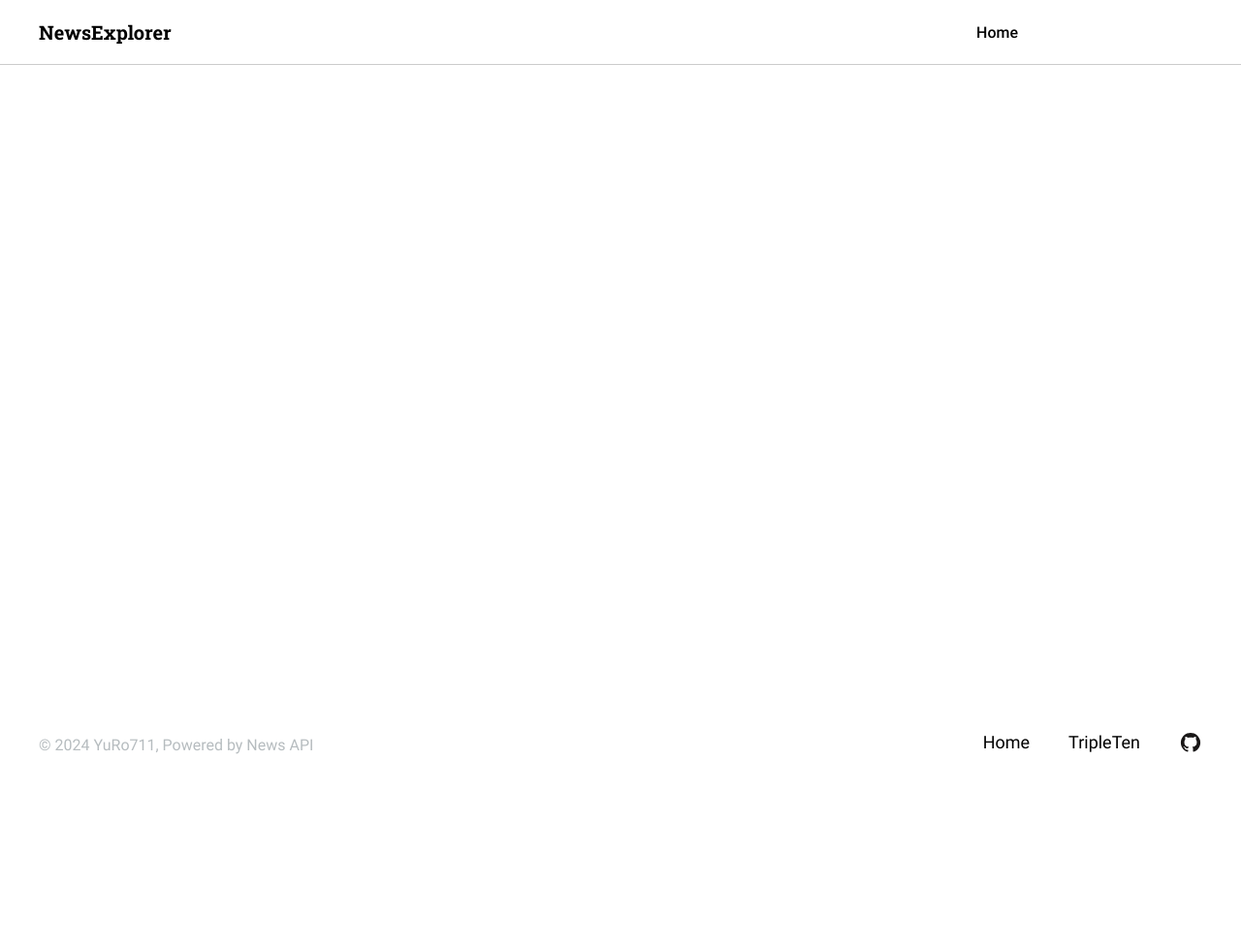
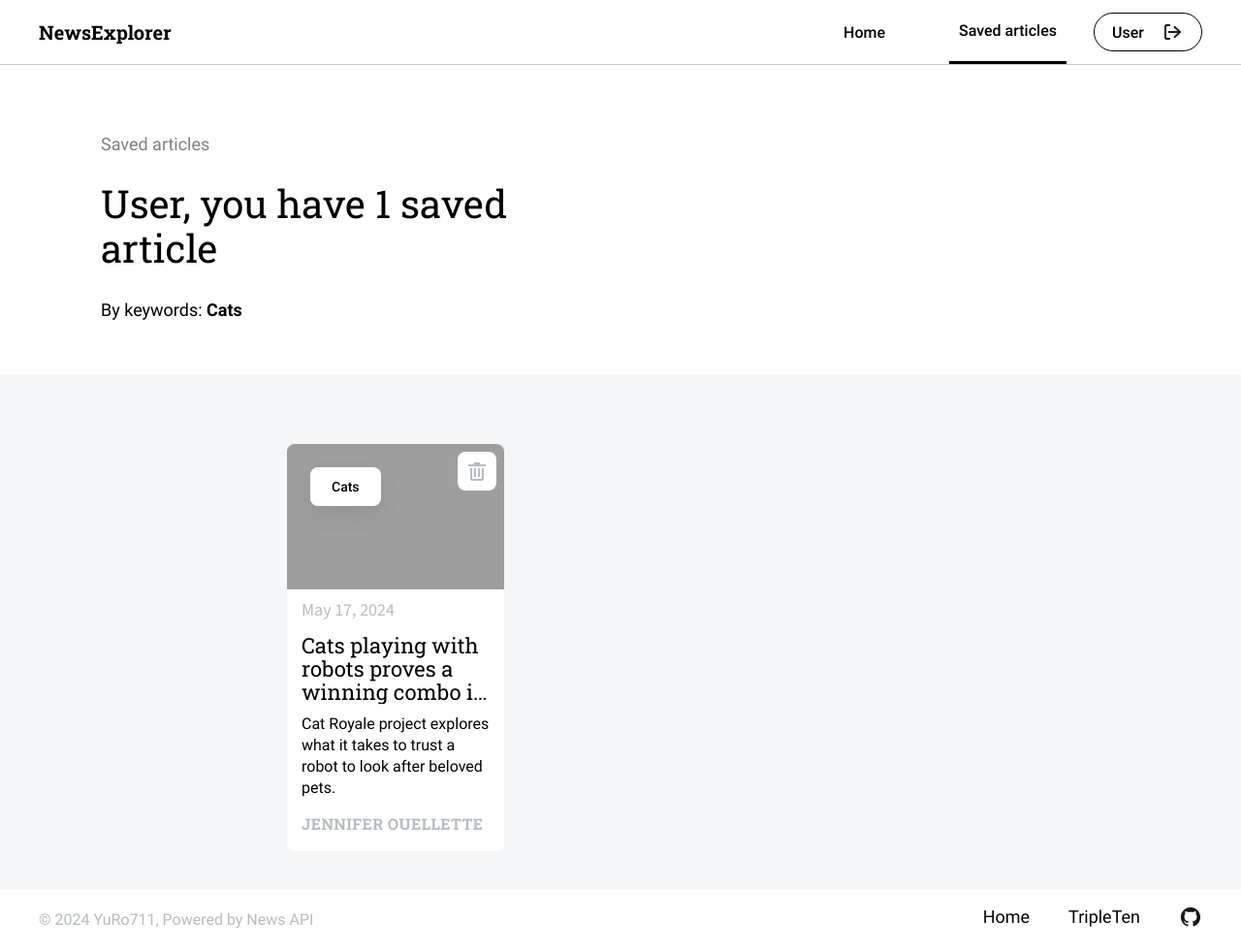
Before and after one commit to YuRo711/news-explorer-front, a React app: page /saved in a window 1280 px wide. Shown: the whole page at 97% size. Before the commit the page ends 800 px from the top, so only its background shows below. Built offline with nearby package versions, Linux system fonts and the light colour scheme; grey boxes are pictures that could not be loaded; a web font is replaced by a local one.

Commit message:
saved page

```diff
--- a/src/components/App/App.js
+++ b/src/components/App/App.js
@@ -9,7 +9,7 @@ import { api } from "../../utils/newsApi.js";
 import RegisterModal from "../Modals/RegisterModal/RegisterModal.js";
 import SuccessModal from "../Modals/SuccessModal/SuccessModal.js";
 import LoginModal from "../Modals/LoginModal/LoginModal.js";
-import { formValidator } from "../../utils/formValidator.js";
+import { placeholderSaved } from "../../utils/constants.js";
 
 function App(props) {
   //#region Methods
@@ -26,6 +26,10 @@ function App(props) {
   }
 
   function handleSave(event, cardData) {
+    event.stopPropagation();
+  }
+
+  function handleDelete(event, cardData) {
     event.stopPropagation();
   }
 
@@ -55,7 +59,7 @@ function App(props) {
 
   //#region Variables setup
 
-  const [isLoggedIn, setIsLoggedIn] = useState(false);
+  const [isLoggedIn, setIsLoggedIn] = useState(true);
   const [news, setNews] = useState(null);
   const [isSearching, setIsSearching] = useState(false);
   const [modalsActivity, setModalsActivity] = useState({
@@ -73,11 +77,16 @@ function App(props) {
     <div className="page">
       <Header
         isLoggedIn={isLoggedIn}
+        setIsLoggedIn={setIsLoggedIn}
         openLoginModal={() => handleModalOpen("login")}
       />
       <Routes>
         <Route path="/saved" element={
-          <Saved/>
+          <Saved
+            isLoggedIn={isLoggedIn}
+            handleArticleClick={handleArticleClick}
+            handleDelete={handleDelete}
+          />
         }/>
         <Route path="/" element={
           <Main
--- a/src/components/ArticleCard/ArticleCard.css
+++ b/src/components/ArticleCard/ArticleCard.css
@@ -68,7 +68,7 @@
   margin-top: auto;
 }
 
-.card__save-button {
+.card__button {
   position: absolute;
   width: 40px;
   height: 40px;
@@ -76,17 +76,29 @@
   left: 336px;
   border-radius: 8px;
   border: none;
-  background-image: url('../../images/save.svg');
   cursor: pointer;
 }
 
-.card__save-button:hover {
+.card__button_type_save {
+  background-image: url('../../images/save.svg');
+}
+
+.card__button_type_save:hover {
   background-image: url('../../images/save\ hover.svg');
 }
 
-.card__save-button_saved {
+.card__button_saved {
   background-image: url('../../images/save\ saved.svg');
 }
+
+.card__button_type_delete {
+  background-image: url('../../images/delete.svg');
+}
+
+.card__button_type_delete:hover {
+  background-image: url('../../images/delete\ hover.svg');
+}
+
 
 .card__suggestion {
   position: absolute;
@@ -109,6 +121,23 @@
 
 .card__suggestion_visible {
   opacity: 1;
+}
+
+.card__tag {
+  position: absolute;
+  top: 24px;
+  left: 24px;
+  height: 40px;
+  padding: 0 22px;
+  border-radius: 8px;
+  box-shadow: 0 10px 22px #3B4A741A;
+  background-color: #FFF;
+  font-family: 'Roboto';
+  font-size: 14px;
+  font-weight: 500;
+  display: flex;
+  justify-content: center;
+  align-items: center;
 }
 
 
@@ -144,7 +173,7 @@
     text-overflow: ellipsis;
   }
 
-  .card__save-button {
+  .card__button {
     top: 8px;
     left: 176px;
   }
--- a/src/components/ArticleCard/ArticleCard.js
+++ b/src/components/ArticleCard/ArticleCard.js
@@ -40,16 +40,34 @@ function ArticleCard(props) {
     <div className="card"
       onClick={() => props.handleArticleClick(data.url)}
     >
-      <button className="card__save-button"
+      <button className={`card__button
+          ${props.isOnMain ? "card__button_type_save" : "card__button_type_delete"}`}
         type="button"
         onMouseEnter={showSuggestion}
         onMouseLeave={hideSuggestion}
-        onClick={(e) => props.handleSave(e, data)}
+        onClick={(e) => {
+          props.isOnMain ?
+            props.handleSave(e, data) :
+            props.handleDelete(e, data)
+        }}
       />
       <div className={suggestionVisible ?
         "card__suggestion card__suggestion_visible" : "card__suggestion"}>
-        Sign in to save articles
+          {
+          props.isOnMain ?
+            "Sign in to save articles" :
+            "Remove from saved"
+          }
       </div>
+
+      {
+        // This is a placeholder for now, since I don't have a backend for saving articles
+        // and keywords yet
+        props.isOnMain ? "" :
+        <div className="card__tag">
+          Cats
+        </div>
+      }
 
       <img className="card__image" src={data.urlToImage}/>
 
--- a/src/components/CardsSection/CardsSection.css
+++ b/src/components/CardsSection/CardsSection.css
@@ -2,6 +2,10 @@
   padding: 80px 0;
   display: flex;
   flex-direction: column;
+}
+
+.cards_saved {
+  padding: 0 0 62px;
 }
 
 .cards__title {
--- a/src/components/CardsSection/CardsSection.js
+++ b/src/components/CardsSection/CardsSection.js
@@ -8,32 +8,43 @@ function CardsSection(props) {
   }
 
   const [isExpanded, setIsExpanded] = useState(false);
+  const isOnMain = props.isOnMain;
 
   return (
-    <div className="cards">
+    <div className={`cards ${isOnMain ? "" : "cards_saved"}`}>
+      {
+        isOnMain ?
         <h2 className="cards__title">Search results</h2>
+        : ""
+      }
       <div className="cards__grid">
         {
           props.news
             .filter((article) => article.title !== "[Removed]")
-            .filter((article, i) => isExpanded || i < 3)
+            .filter((article, i) => isExpanded || i < 3 || !isOnMain)
             .map((article, i) => (
               <ArticleCard
                 key={i}
                 data={article}
                 isLoggedIn={props.isLoggedIn}
                 handleSave={props.handleSave}
+                handleDelete={props.handleDelete}
                 handleArticleClick={props.handleArticleClick}
+                isOnMain={isOnMain}
               />
             ))
         }
       </div>
+      {
+        props.news.length > 3 && isOnMain ?
         <button type="button"
           className="cards__expand-button"
           onClick={expand}
         >
           Show more
         </button>
+        : ""
+      }
     </div>
   );
 }
--- a/src/components/Footer/Footer.css
+++ b/src/components/Footer/Footer.css
@@ -2,7 +2,7 @@
     margin-top: auto;
     display: flex;
     align-items: center;
-    padding: 32px 104px;
+    padding: 32px 104px 26px;
 }
 
 .footer__copyright {
--- a/src/components/Header/Header.js
+++ b/src/components/Header/Header.js
@@ -46,10 +46,11 @@ function Header(props) {
         isOnMobile ? "" :
         isLoggedIn ?
           <button type="button"
-          className={"header__button header__button_type_logout" +
-            (isOnMain ? " header__button_page_main" : "")
-          }>
-            Elise
+            className={"header__button header__button_type_logout" +
+              (isOnMain ? " header__button_page_main" : "")}
+            onClick={() => props.setIsLoggedIn(false)}
+          >
+            User
             <img className="header__button-icon"
               src={isOnMain ? logoutWhite : logoutBlack}
             />
--- a/src/components/News/News.css
+++ b/src/components/News/News.css
@@ -21,6 +21,10 @@
 
 .news_result_none {
     height: 374px;
+}
+
+.news_saved {
+    padding: 0 102px;
 }
 
 .news__loading-text {
--- a/src/components/News/News.js
+++ b/src/components/News/News.js
@@ -2,11 +2,16 @@ import "./News.css";
 import loadingIcon from "../../images/loading.png";
 import notFoundIcon from "../../images/not-found_v1.svg";
 import CardsSection from "../CardsSection/CardsSection";
+import { placeholderSaved } from "../../utils/constants";
+import { useLocation } from "react-router-dom";
 
 function News(props) {
   if (!props.isSearching && !props.news) {
     return;
   }
+  const path = useLocation().pathname;
+  const isOnMain = path === "/";
+
 
   if (!props.news) {
     return (
@@ -28,11 +33,13 @@ function News(props) {
   }
 
   return (
-    <section className="news">
+    <section className={`news ${isOnMain ? "" : "news_saved"}`}>
       <CardsSection
         news={props.news}
         handleSave={props.handleSave}
+        handleDelete={props.handleDelete}
         handleArticleClick={props.handleArticleClick}
+        isOnMain={isOnMain}
       />
     </section>
   );
--- a/src/components/Saved/Saved.css
+++ b/src/components/Saved/Saved.css
@@ -0,0 +1,30 @@
+.saved__info {
+  padding: 120px 104px 56px;
+}
+
+.saved__subtitle {
+  font-family: 'Roboto';
+  font-size: 18px;
+  font-weight: 400;
+  opacity: 0.5;
+}
+
+.saved__title {
+  font-family: 'RobotoSlab';
+  font-size: 40px;
+  font-weight: 400;
+  line-height: 46px;
+  max-width: 530px;
+  margin: 28px 0 0;
+}
+
+.saved__keywords {
+  font-family: 'Roboto';
+  font-size: 18px;
+  font-weight: 400;
+  margin: 30px 0 0;
+}
+
+.saved__keyword {
+  font-weight: bold;
+}
--- a/src/components/Saved/Saved.js
+++ b/src/components/Saved/Saved.js
@@ -1,8 +1,32 @@
+import { Navigate } from "react-router-dom";
 import "./Saved.css";
+import CardsSection from "../CardsSection/CardsSection";
+import { placeholderSaved } from "../../utils/constants";
+import News from "../News/News";
 
 function Saved(props) {
+  // Everything here is a placeholder for now, since I don't have a backend for
+  // saving articles and keywords yet
     return (
       <main className="saved">
+        {
+          // if we're not logged in, we can't access the saved page
+        props.isLoggedIn ? "" :
+        <Navigate to="/"/>
+        }
+        <div className="saved__info">
+          <h3 className="saved__subtitle">Saved articles</h3>
+          <h2 className="saved__title">User, you have 1 saved article</h2>
+          <p className="saved__keywords">By keywords:
+            <span className="saved__keyword"> Cats</span>
+          </p>
+        </div>
+        <News
+          news={placeholderSaved}
+          isLoggedIn={props.isLoggedIn}
+          handleDelete={props.handleDelete}
+          handleArticleClick={props.handleArticleClick}
+        />
       </main>
     );
   }
--- a/src/utils/constants.js
+++ b/src/utils/constants.js
@@ -1 +1,13 @@
 export const apiKey = "60fc30c881a74e60a7f25fc9b75e9b23";
+
+export const placeholderSaved = [
+    {
+        author: "Jennifer Ouellette",
+        content: 'Enlarge/ A kitty named Clover prepares to play with a robot arm in the Cat Royale "multi-species" science/art installation .\r\n8\r\nCats and robots are a winning combination, as evidenced by all those v… [+3554 chars]',
+        description: "Cat Royale project explores what it takes to trust a robot to look after beloved pets.",
+        publishedAt: "2024-05-17T20:59:44Z",
+        title: "Cats playing with robots proves a winning combo in novel art installation",
+        url: "https://arstechnica.com/science/2024/05/cats-playing-with-robots-proves-a-winning-combo-in-novel-art-installation/",
+        urlToImage: "https://cdn.arstechnica.net/wp-content/uploads/2024/05/catsTOP-760x380.jpg",
+    },
+];
```
Also changed, not shown: src/images/delete hover.svg (added), src/images/delete.svg (added). Lines whose indentation alone changed are shown as unchanged.
